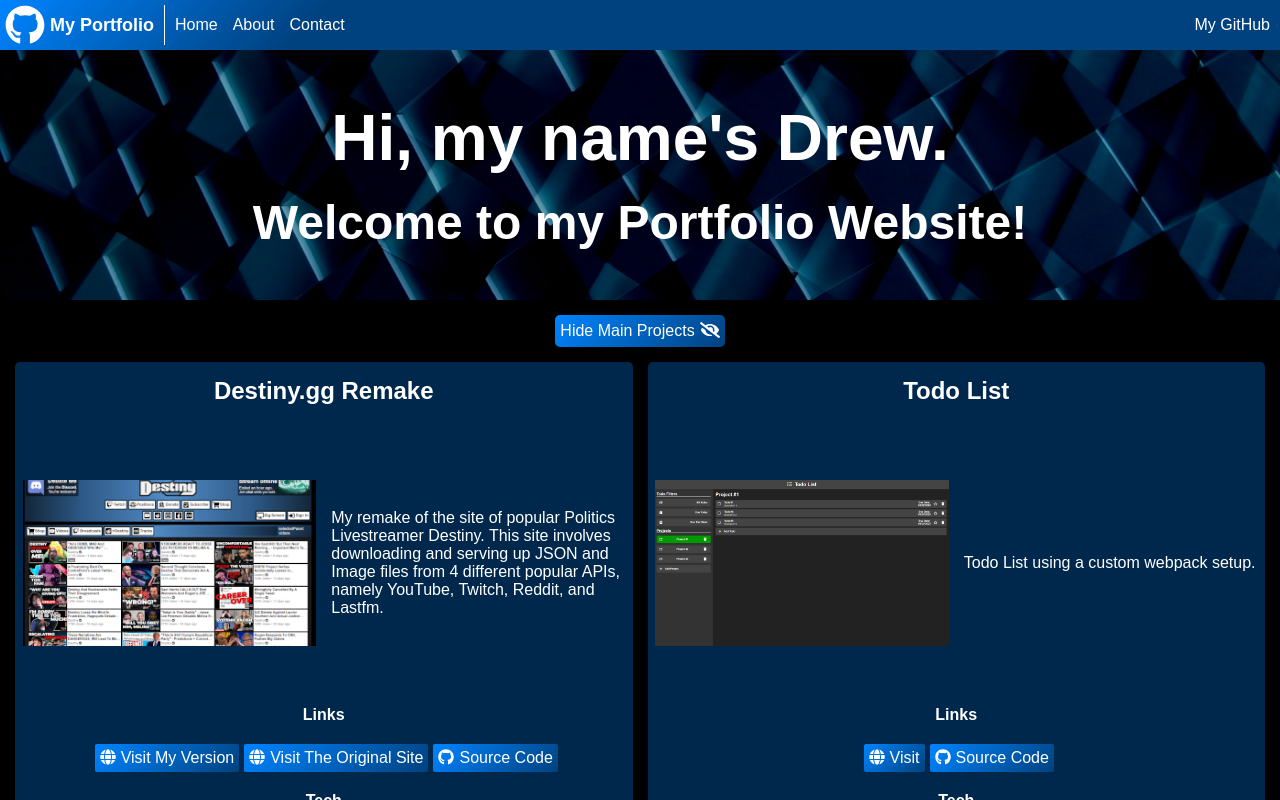
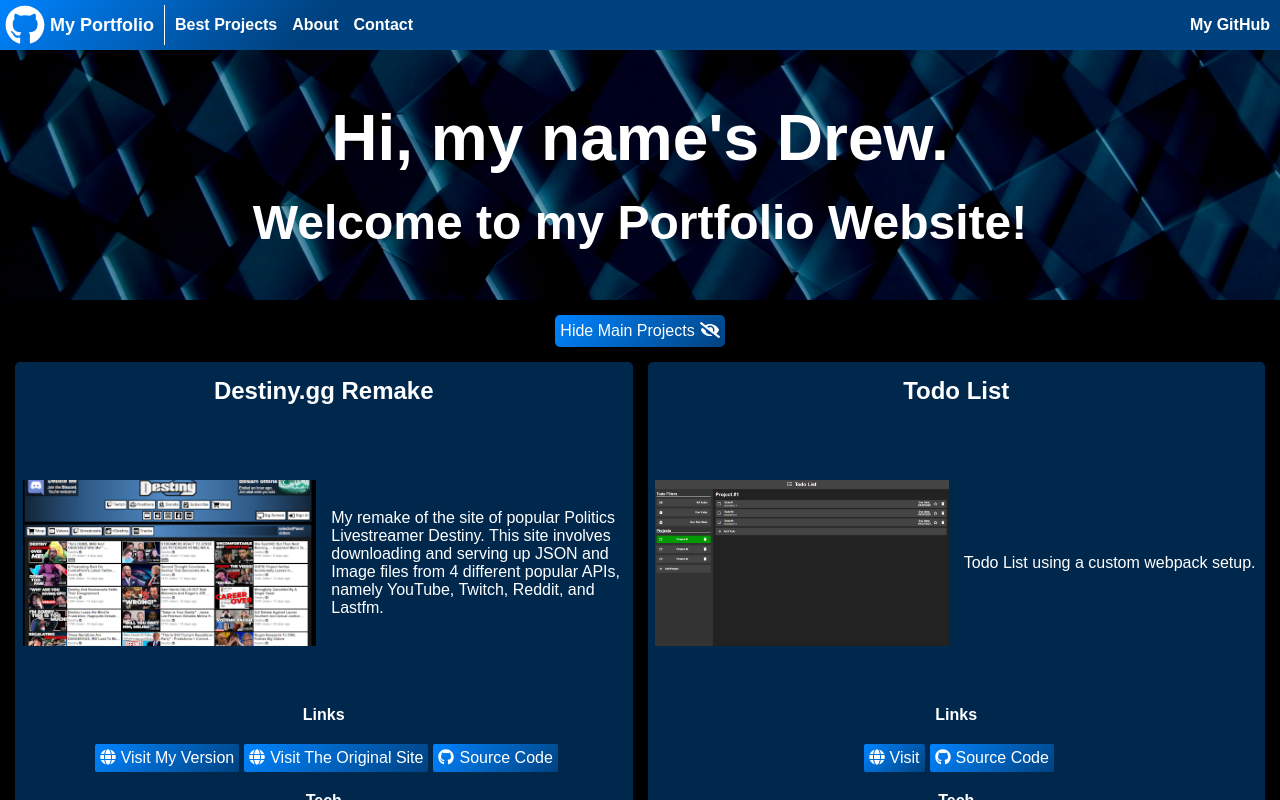
Before and after one commit to majegoid/My-Portfolio-Website, a Next.js app: page / in a window 1280 px wide. Shown: the top 800 px of the page. Built offline with nearby package versions, Linux system fonts and the light colour scheme.

Commit message:
updates navbar font and item text

```diff
--- a/components/Layout/Layout.jsx
+++ b/components/Layout/Layout.jsx
@@ -1,8 +1,8 @@
-import React, { useState, useRef } from 'react';
 import Head from 'next/head';
+import React from 'react';
 
+import Footer from './Footer/Footer';
 import TopNavigation from './TopNavigation/TopNavigation';
-import Footer from './Footer/Footer';
 // import Scrollbar from '../UI/Scrollbar/Scrollbar';
 
 import { container, main } from './Layout.module.css';
--- a/components/Layout/TopNavigation/TopNavigation.jsx
+++ b/components/Layout/TopNavigation/TopNavigation.jsx
@@ -1,9 +1,16 @@
-import React, { useState, useEffect } from 'react';
 import Link from 'next/link';
+import React, { useEffect, useState } from 'react';
 // import Image from 'next/image';
 import { FontAwesomeIcon } from '@fortawesome/react-fontawesome';
 
-import { nav, logo, divider, right, mobileNavContent, menuButton } from './TopNavigation.module.css';
+import {
+  divider,
+  logo,
+  menuButton,
+  mobileNavContent,
+  nav,
+  right,
+} from './TopNavigation.module.css';
 
 const TopNavigation = () => {
   const [isLoading, setIsLoading] = useState(true);
@@ -36,7 +43,7 @@
         <li className={divider} />
         <li>
           <Link href='/'>
-            <a>Home</a>
+            <a>Best Projects</a>
           </Link>
         </li>
         {/* <li className={divider} /> */}
@@ -72,7 +79,11 @@
       </ul>
       <ul className={right}>
         <li className={menuButton}>
-          <FontAwesomeIcon icon='bars' size='2x' onClick={toggleMobileNavOpen} />
+          <FontAwesomeIcon
+            icon='bars'
+            size='2x'
+            onClick={toggleMobileNavOpen}
+          />
         </li>
       </ul>
       {isMobileNavOpen && (
@@ -100,7 +111,10 @@
               <a href=''>My LinkedIn</a>
             </li> */}
             <li>
-              <a style={{ marginBottom: '0px' }} href='https://github.com/walsworthdrew96'>
+              <a
+                style={{ marginBottom: '0px' }}
+                href='https://github.com/walsworthdrew96'
+              >
                 My GitHub
               </a>
             </li>
--- a/components/Layout/TopNavigation/TopNavigation.module.css
+++ b/components/Layout/TopNavigation/TopNavigation.module.css
@@ -27,6 +27,8 @@
   color: white;
   /* visibility: hidden; */
   /* opacity: 50%; */
+
+  font-weight: bold;
 }
 
 .nav ul {
```
